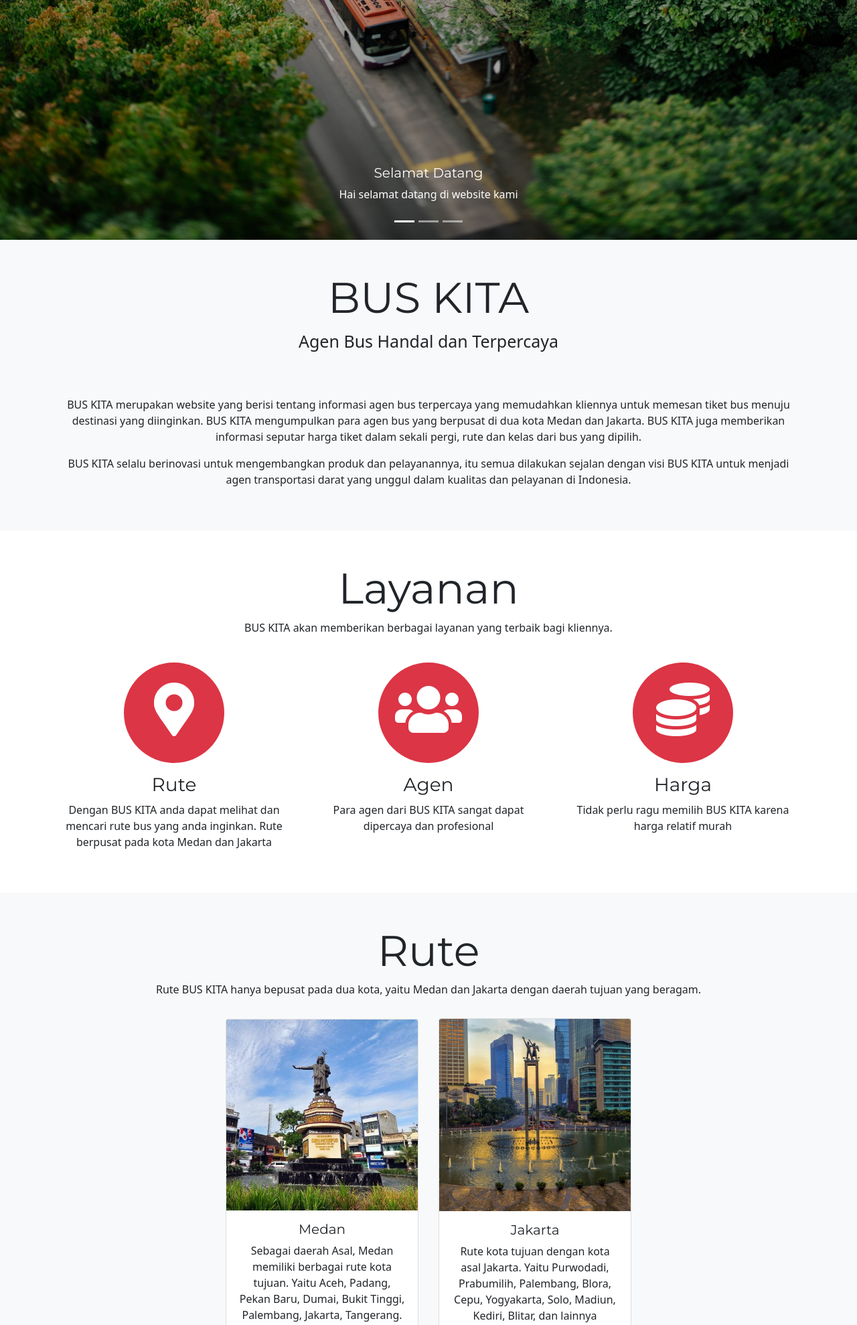
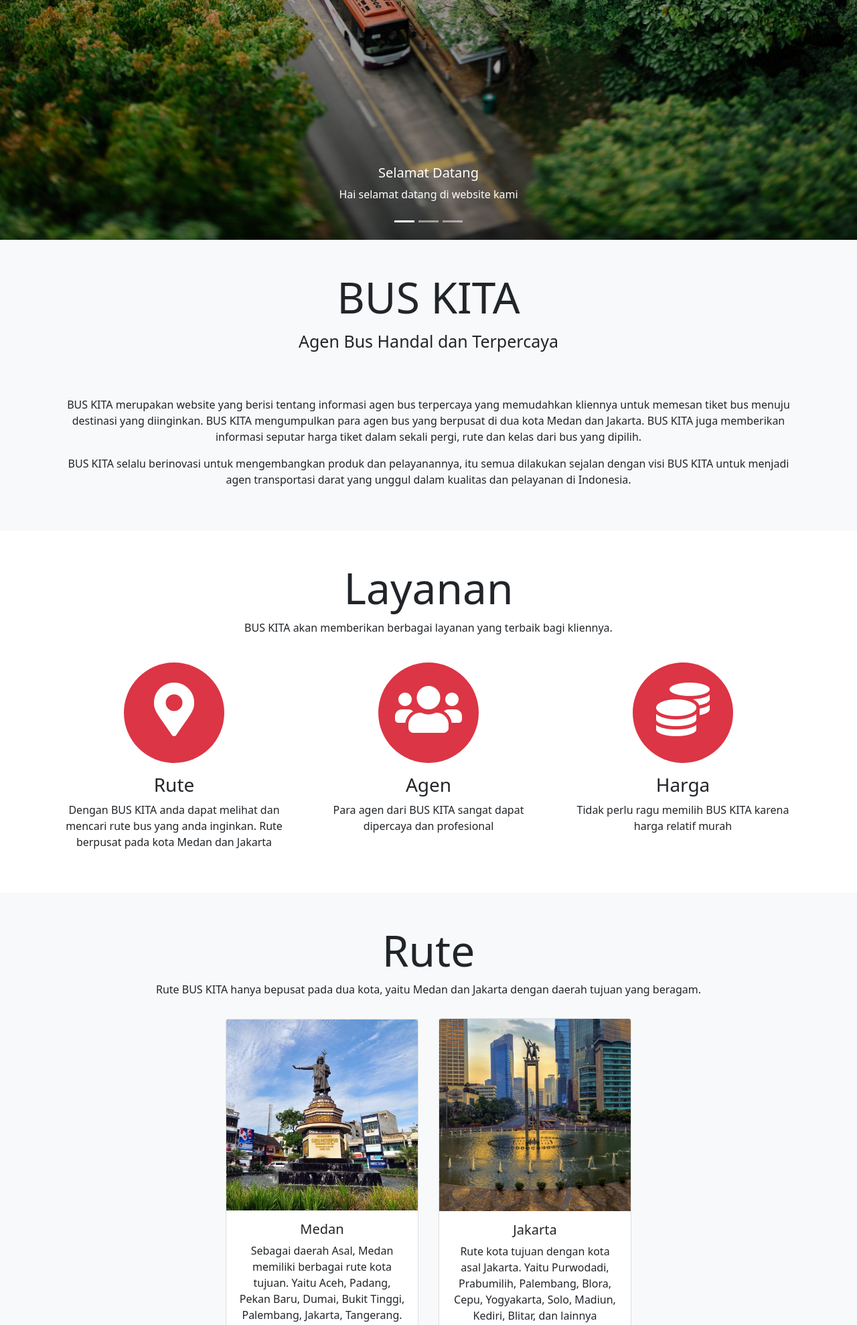
Before and after one commit to erickyudha/bus-usu-php, a PHP site: page /bus-usu/ in a window 1280 px wide. Shown: the part 442-2420 px from the top of the page at 67% size. Run offline with PHP 8.4, Linux system fonts and the light colour scheme; some libraries are stand-ins or nearby versions.

Commit message:
Revert "minor changes"
This reverts commit e42d31490909443710a9d2bc5c335b2534ef6900.

```diff
--- a/index.php
+++ b/index.php
@@ -9,7 +9,6 @@
     <link href="https://cdn.jsdelivr.net/npm/bootstrap@5.0.2/dist/css/bootstrap.min.css" rel="stylesheet" integrity="sha384-EVSTQN3/azprG1Anm3QDgpJLIm9Nao0Yz1ztcQTwFspd3yD65VohhpuuCOmLASjC" crossorigin="anonymous">
     <link rel="stylesheet" href="https://pro.fontawesome.com/releases/v5.10.0/css/all.css" integrity="sha384-AYmEC3Yw5cVb3ZcuHtOA93w35dYTsvhLPVnYs9eStHfGJvOvKxVfELGroGkvsg+p" crossorigin="anonymous"/>
     <link rel="stylesheet" href="style/style.css">
-    <link rel="stylesheet" href="style/master.css">
     <a href="search.php"></a>
 </head>
 
--- a/p/berita.php
+++ b/p/berita.php
@@ -19,7 +19,6 @@ $newsViewData = filterWisataDataByCity($allWisataData, "medan");
     <link href="https://cdn.jsdelivr.net/npm/bootstrap@5.1.3/dist/css/bootstrap.min.css" rel="stylesheet" integrity="sha384-1BmE4kWBq78iYhFldvKuhfTAU6auU8tT94WrHftjDbrCEXSU1oBoqyl2QvZ6jIW3" crossorigin="anonymous">
     <link rel="stylesheet" href="../style/berita.css">
     <link rel="stylesheet" href="https://pro.fontawesome.com/releases/v5.10.0/css/all.css" integrity="sha384-AYmEC3Yw5cVb3ZcuHtOA93w35dYTsvhLPVnYs9eStHfGJvOvKxVfELGroGkvsg+p" crossorigin="anonymous"/>
-    <link rel="stylesheet" href="../style/master.css">
     <title>berita</title>
   </head>
   <body>
--- a/p/search.php
+++ b/p/search.php
@@ -36,7 +36,6 @@ if (isset($_GET['from']) && !empty($_GET['from'])) {
     <link href="https://cdn.jsdelivr.net/npm/bootstrap@5.1.3/dist/css/bootstrap.min.css" rel="stylesheet" integrity="sha384-1BmE4kWBq78iYhFldvKuhfTAU6auU8tT94WrHftjDbrCEXSU1oBoqyl2QvZ6jIW3" crossorigin="anonymous">
     <link rel="stylesheet" href="../style/search.css">
     <link rel="stylesheet" href="https://pro.fontawesome.com/releases/v5.10.0/css/all.css" integrity="sha384-AYmEC3Yw5cVb3ZcuHtOA93w35dYTsvhLPVnYs9eStHfGJvOvKxVfELGroGkvsg+p" crossorigin="anonymous"/>
-    <link rel="stylesheet" href="../style/master.css">
     <title>search</title>
   </head>
   <body>
--- a/style/master.css
+++ /dev/null
@@ -1,13 +0,0 @@
-@import url('https://fonts.googleapis.com/css2?family=Montserrat:ital,wght@0,400;0,700;1,400;1,700&family=Open+Sans:ital,wght@0,400;0,700;1,400;1,700&display=swap');
-
-/*
-font-family: 'Montserrat', sans-serif;
-font-family: 'Open Sans', sans-serif;
-*/
-
-html {
-  font-family: 'Open Sans', sans-serif;
-}
-h1, h2, h3, h4, h5, h6 {
-  font-family: 'Montserrat', sans-serif;
-}
```
Also changed, not shown: style/search.css (+3 -6 lines).
